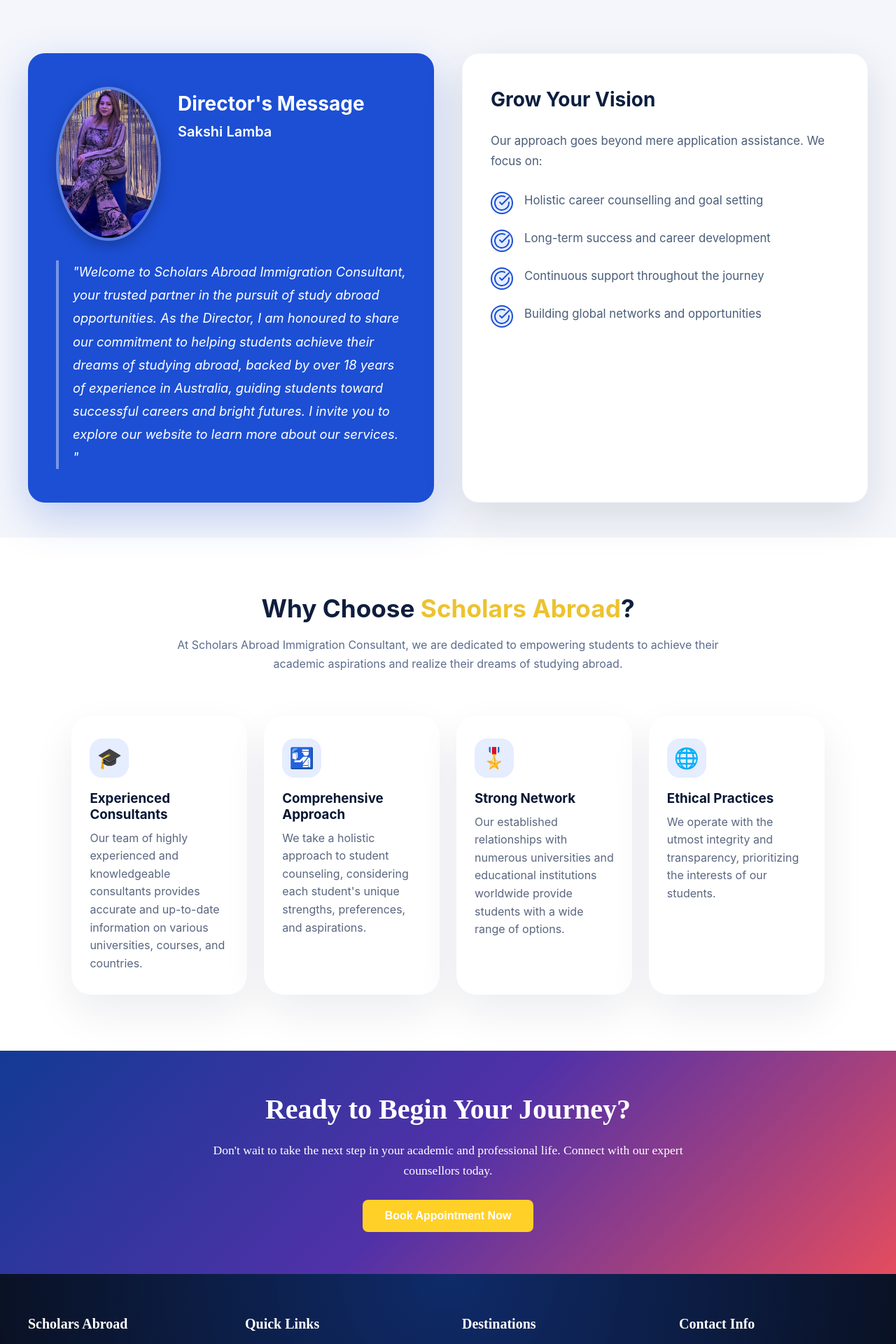
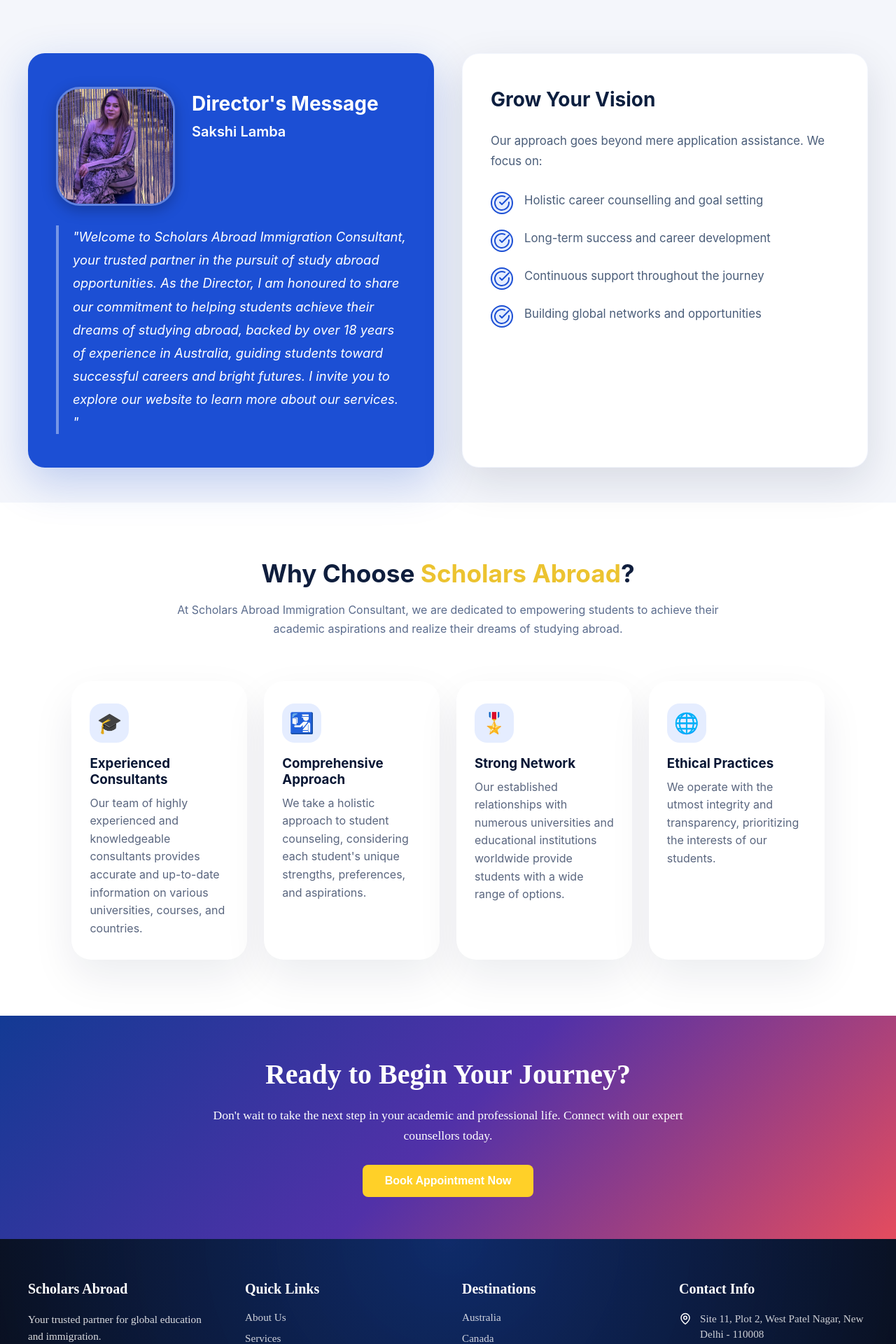
Before and after one commit to Nitanshu12/SAIC, a React (Vite) app in the folder frontend/: page /about in a window 1280 px wide. Shown: the part 960-2880 px from the top of the page at 70% size. Built offline with nearby package versions, Linux system fonts and the light colour scheme.

Commit message:
Adjust image

```diff
--- a/frontend/src/components/Footer.jsx
+++ b/frontend/src/components/Footer.jsx
@@ -87,7 +87,7 @@
             <ul className="footer-contact">
               <li className="footer-contact-item">
                 <MapPin size={18} />
-                <span>Site 11 plot 2 west patel Nagar New Delhi - 110008</span>
+                <span>Site 11, Plot 2, West Patel Nagar, New Delhi - 110008</span>
               </li>
               <li className="footer-contact-item">
                 <Phone size={18} />
--- a/frontend/src/pages/Contacts.jsx
+++ b/frontend/src/pages/Contacts.jsx
@@ -130,7 +130,7 @@
                                     <MapPin size={24} color="#2563eb"/>
                                     <div className="contact-info-content">
                                         <h3>Office Address</h3>
-                                        <p>Site 11 plot 2 west patel Nagar New Delhi - 110008</p>
+                                        <p>Site 11, Plot 2, West Patel Nagar, New Delhi - 110008</p>
                                         <p>India</p>
                                     </div>
                                 </div>
--- a/frontend/src/styles/about.css
+++ b/frontend/src/styles/about.css
@@ -406,11 +406,11 @@
 }
 
 .director-image-wrapper {
-  width: 150px;
-  height: 220px;
-  border-radius: 50%;
+  width: 170px;
+  height: 170px;
+  border-radius: 20%;
   overflow: hidden;
-  border: 4px solid rgba(255, 255, 255, 0.3);
+  border: 3px solid rgba(255, 255, 255, 0.3);
   flex-shrink: 0;
   box-shadow: 0 6px 20px rgba(0, 0, 0, 0.25);
   transition: transform 0.3s ease, box-shadow 0.3s ease;
@@ -425,6 +425,7 @@
   width: 100%;
   height: 100%;
   object-fit: cover;
+  object-position: center 15%;
   transition: transform 0.3s ease;
 }
 
```
